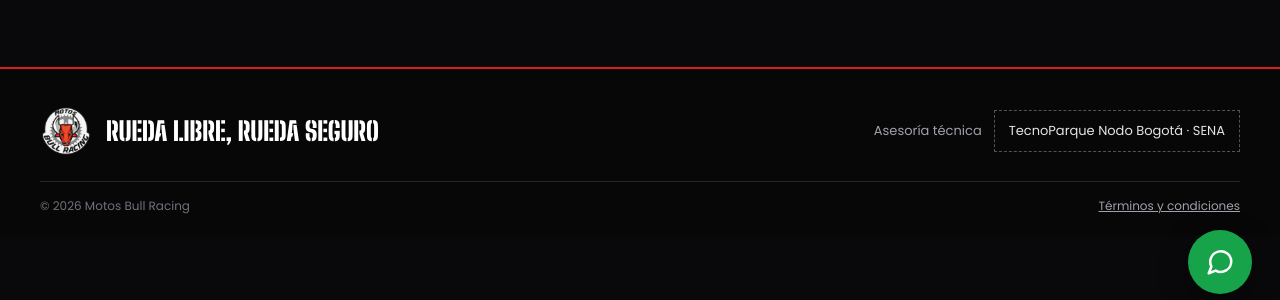
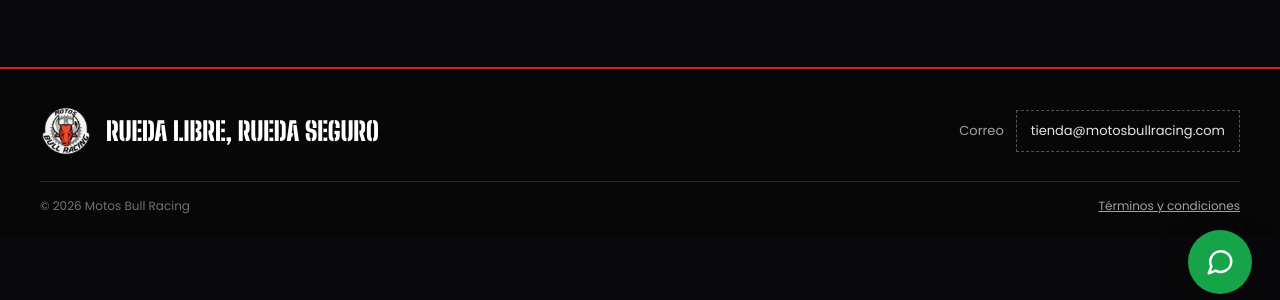
Before and after one commit to JesusCastro81/bullracing-web, a WordPress theme: template wp-content/themes/bullracing/page.php in a window 1280 px wide. Shown: the part 478-778 px from the top of the page. Run offline with PHP 8.4 and a stand-in for WordPress, Linux system fonts and the light colour scheme; the site name, menu and one post (Sample post) are stand-ins, and other content is empty.

Commit message:
feat(taller): correo del taller en el pie de pagina, sin TecnoParque

```diff
--- a/wp-content/themes/bullracing/assets/css/skins/taller.css
+++ b/wp-content/themes/bullracing/assets/css/skins/taller.css
@@ -2078,27 +2078,28 @@ a.br-valoracion__calificar:hover {
   text-transform: uppercase;
 }
 
-.br-footer__asesor {
+.br-footer__contacto {
   display: flex;
   align-items: center;
   gap: 12px;
+  margin: 0;
   font-size: 13px;
 }
 
-/* Recuadro punteado: aquí va el logo de TecnoParque (sin enlace) */
-.br-footer__tecnoparque {
+/* Recuadro punteado con el correo del taller */
+.br-footer .br-footer__correo {
   display: inline-flex;
   align-items: center;
   min-height: 40px;
   padding: 10px 14px;
   border: 1px dashed #52525b;
   color: var(--paleta-gris-200);
-}
-
-.br-footer__tecnoparque img {
-  display: block;
-  width: auto;
-  height: 36px;
+  text-decoration: none;
+}
+
+.br-footer .br-footer__correo:hover {
+  border-color: var(--color-acento);
+  color: var(--paleta-blanco);
 }
 
 .br-footer__base {
--- a/wp-content/themes/bullracing/footer.php
+++ b/wp-content/themes/bullracing/footer.php
@@ -1,11 +1,8 @@
 <?php
 /**
- * Pie de página (diseño 1, tal cual el Word): logo, lema y asesoría técnica de
- * TecnoParque Nodo Bogotá · SENA en recuadro punteado.
+ * Pie de página (diseño 1): logo, lema y correo del taller en recuadro punteado.
  *
- * - Logo de TecnoParque: cuando la ingeniera lo entregue, se guarda como
- *   assets/img/tecnoparque-nodo-bogota.png (o .svg) y aparece solo en el recuadro.
- *   Va SIN enlace (TecnoParque no tiene página web propia) y sin contacto.
+ * - TecnoParque NO aparece en el pie de página (decisión de la reunión del 20-oct-2026).
  * - Segunda línea: © y enlace a Términos y condiciones (la página legal debe poder abrirse).
  *
  * @package BullRacing
@@ -15,15 +12,7 @@ defined( 'ABSPATH' ) || exit;
 
 $taller = bullracing_datos_taller();
 
-// Logo de TecnoParque si ya está en el tema (PNG o SVG).
-$logo_tp = '';
-foreach ( array( 'svg', 'png' ) as $ext ) {
-	$archivo = '/assets/img/tecnoparque-nodo-bogota.' . $ext;
-	if ( file_exists( get_template_directory() . $archivo ) ) {
-		$logo_tp = get_template_directory_uri() . $archivo;
-		break;
-	}
-}
+$correo = (string) $taller['correo'];
 ?>
 </main>
 
@@ -35,16 +24,12 @@ foreach ( array( 'svg', 'png' ) as $ext ) {
 			<span class="br-footer__lema"><?php echo esc_html( $taller['lema'] ); ?></span>
 		</a>
 
-		<p class="br-footer__asesor">
-			<?php esc_html_e( 'Asesoría técnica', 'bullracing' ); ?>
-			<span class="br-footer__tecnoparque">
-				<?php if ( $logo_tp ) : ?>
-					<img src="<?php echo esc_url( $logo_tp ); ?>" alt="<?php esc_attr_e( 'TecnoParque Nodo Bogotá · SENA', 'bullracing' ); ?>" height="36" loading="lazy">
-				<?php else : ?>
-					<?php esc_html_e( 'TecnoParque Nodo Bogotá · SENA', 'bullracing' ); ?>
-				<?php endif; ?>
-			</span>
-		</p>
+		<?php if ( $correo ) : ?>
+			<p class="br-footer__contacto">
+				<?php esc_html_e( 'Correo', 'bullracing' ); ?>
+				<a class="br-footer__correo" href="<?php echo esc_url( 'mailto:' . $correo ); ?>"><?php echo esc_html( $correo ); ?></a>
+			</p>
+		<?php endif; ?>
 	</div>
 
 	<div class="br-contenedor br-footer__base">
--- a/wp-content/themes/bullracing/functions.php
+++ b/wp-content/themes/bullracing/functions.php
@@ -8,7 +8,7 @@
 
 defined( 'ABSPATH' ) || exit;
 
-define( 'BULLRACING_TEMA_VERSION', '0.6.3' );
+define( 'BULLRACING_TEMA_VERSION', '0.6.4' );
 
 /**
  * Skin activa: el diseño visual escogido. Cambiar de diseño = cambiar este valor
```
